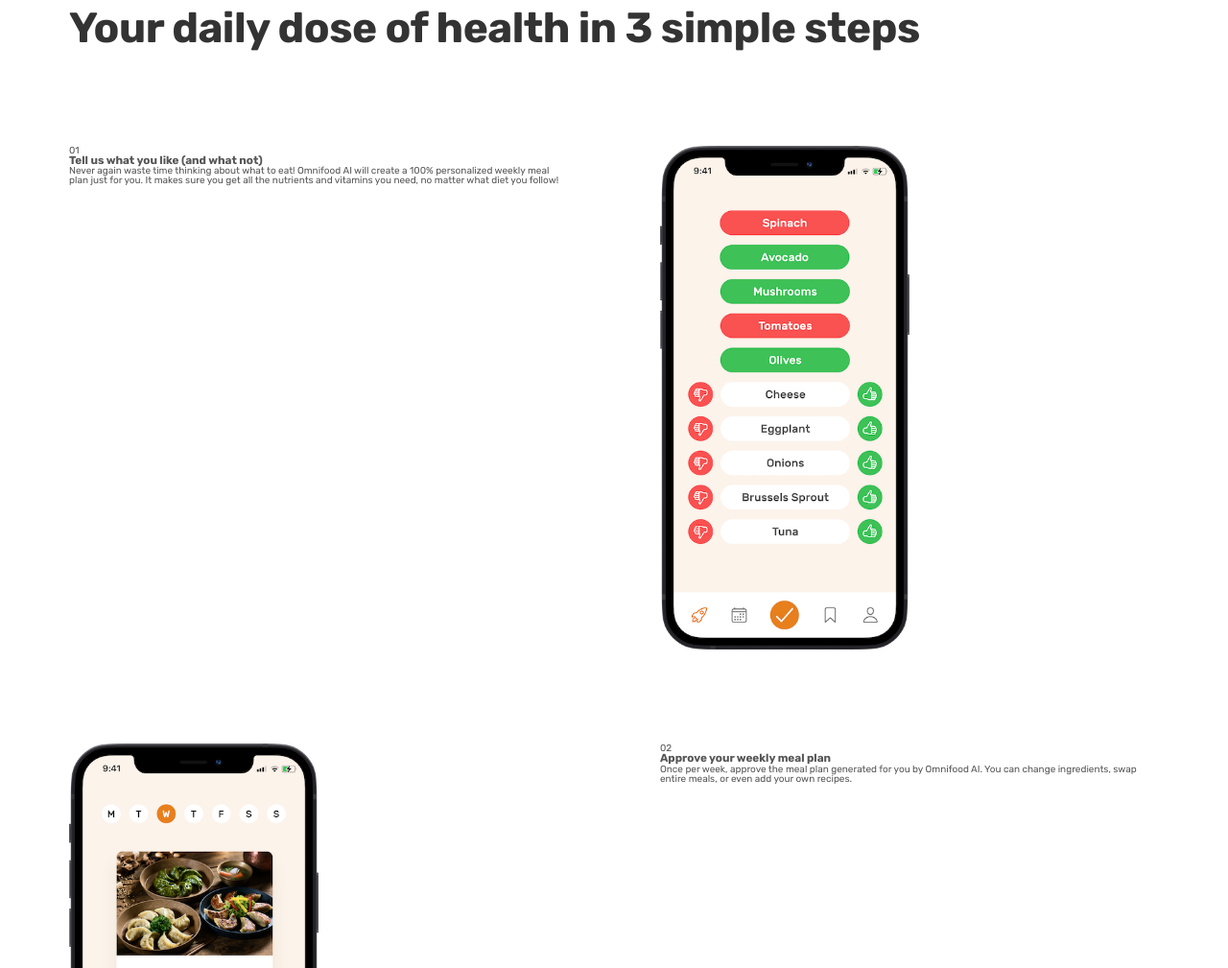
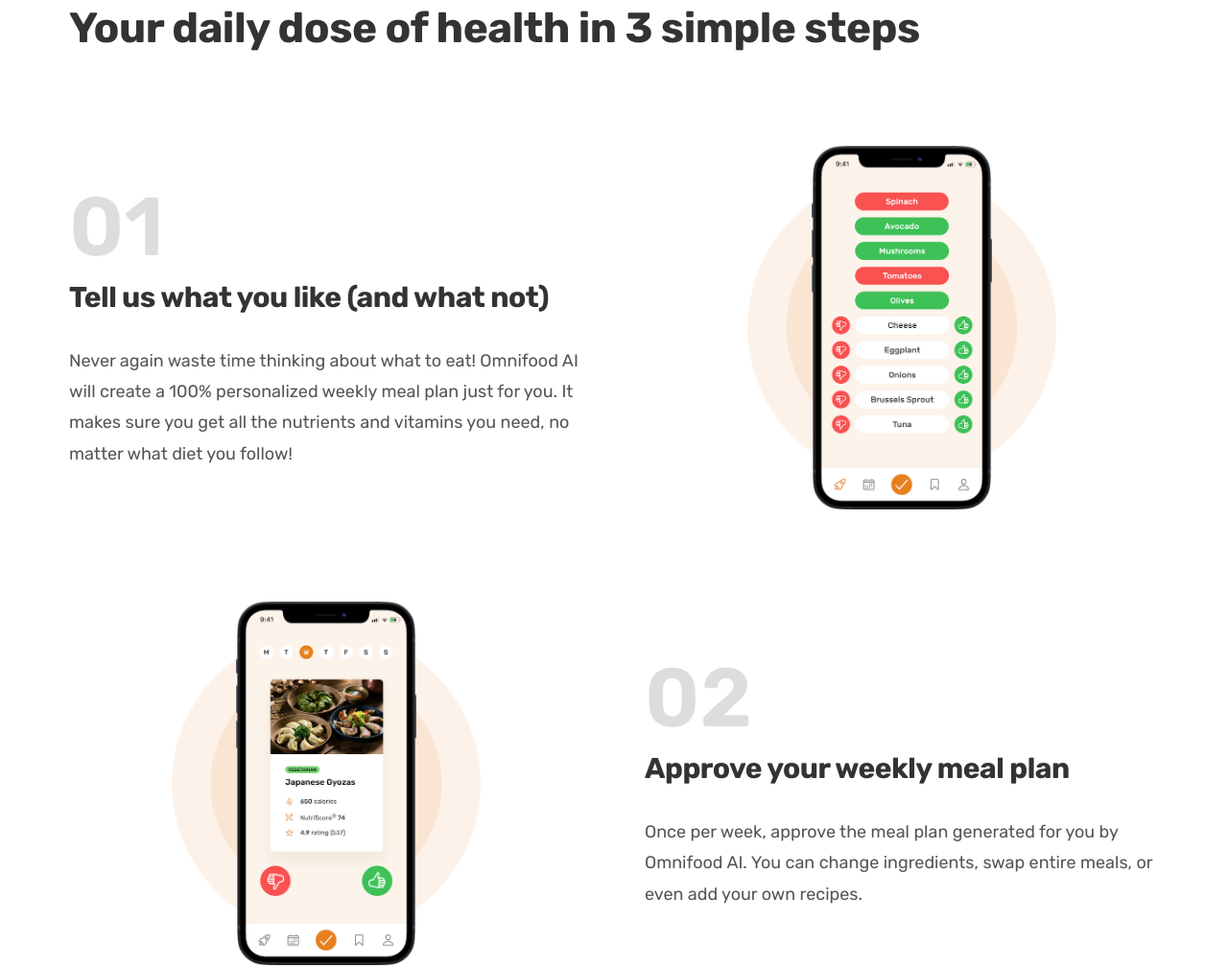
Before and after one commit to Belchenkov/omnifood, a plain HTML site: page index.html in a window 1280 px wide. Shown: the part 917-1926 px from the top of the page at 96% size. Drawn offline with Linux system fonts and the light colour scheme.

Commit message:
How it works section - css

```diff
--- a/css/style.css
+++ b/css/style.css
@@ -6,7 +6,8 @@
 
 .grid {
     display: grid;
-    gap: 9.6rem;
+    row-gap: 9.6rem;
+    column-gap: 6.4rem;
 }
 
 .grid--2-cols {
@@ -19,6 +20,10 @@
 
 .grid--4-cols {
     grid-template-columns: repeat(4, 1fr);
+}
+
+.grid--center-v {
+    align-items: center;
 }
 
 .header {
@@ -85,7 +90,8 @@
 }
 
 .heading-primary,
-.heading-secondary {
+.heading-secondary,
+.heading-tertiary {
     font-weight: 700;
     color: #333;
     letter-spacing: -0.5px;
@@ -104,6 +110,12 @@
     font-size: 4.4rem;
     line-height: 1.2;
     margin-bottom: 9.6rem;
+}
+
+.heading-tertiary {
+    font-size: 3rem;
+    line-height: 1.2;
+    margin-bottom: 3.2rem;
 }
 
 .subheading {
@@ -203,6 +215,51 @@
     padding: 9.6rem 0;
 }
 
+.step-number {
+    font-size: 8.6rem;
+    font-weight: 600;
+    color: #ddd;
+    margin-bottom: 1.2rem;
+}
+
+.step-description {
+    font-size: 1.8rem;
+    line-height: 1.8;
+}
+
+.step-img-box {
+    position: relative;
+    display: flex;
+    align-items: center;
+    justify-content: center;
+}
+
+.step-img-box::before,
+.step-img-box::after {
+    position: absolute;
+    content: '';
+    display: block;
+    top: 50%;
+    left: 50%;
+    transform: translate(-50%, -50%);
+    border-radius: 50%;
+}
+
+.step-img-box::before {
+    width: 60%;
+    /*height: 60%;*/
+    padding-bottom: 60%;
+    background-color: #fdf2e9;
+    z-index: -2;
+}
+
+.step-img-box::after {
+    width: 45%;
+    padding-bottom: 45%;
+    background-color: #fae5d3;
+    z-index: -1;
+}
+
 .step-img {
-    width: 50%;
+    width: 35%;
 }
```
